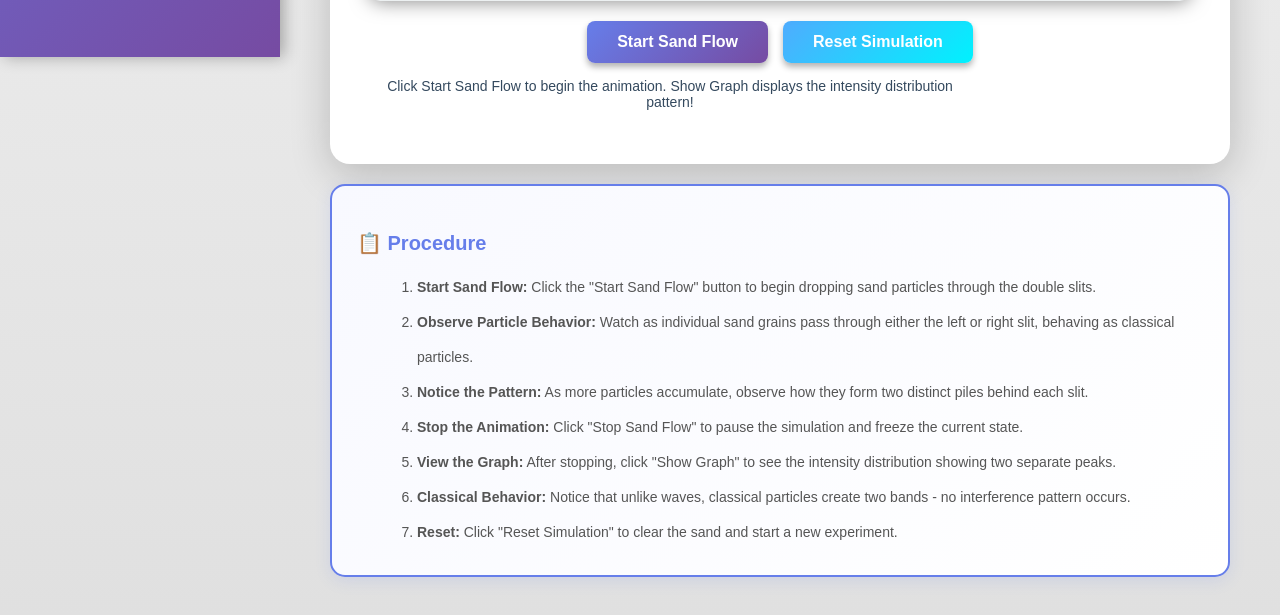
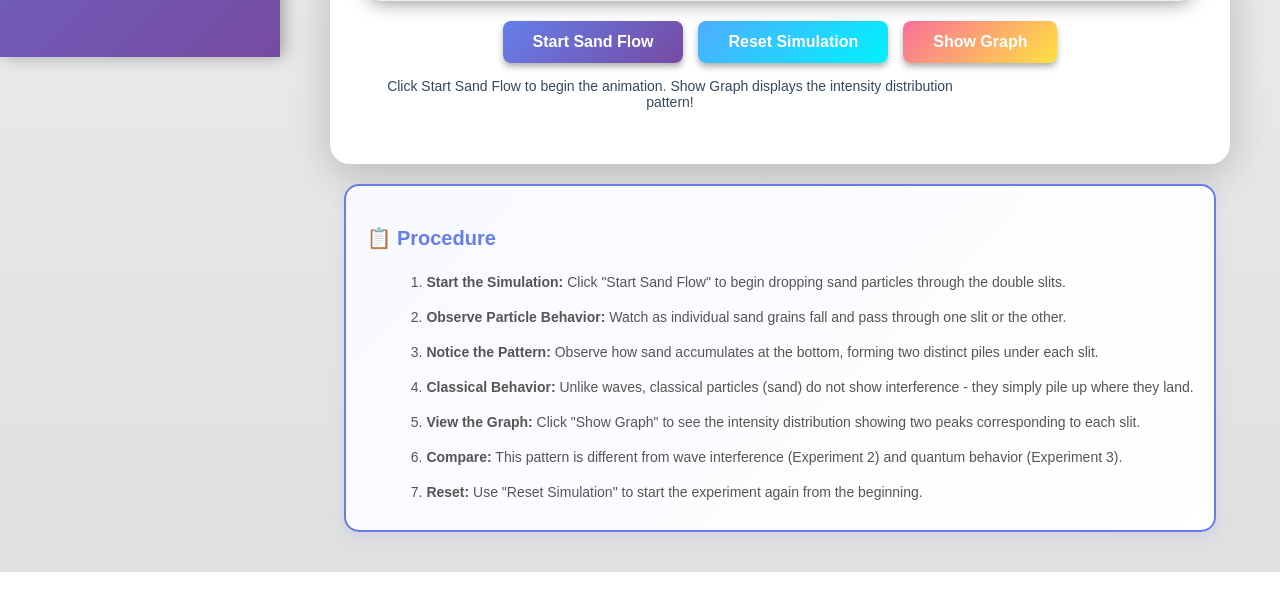
Before and after one commit to virtual-labs/exp-youngs-double-slit-dei, a plain HTML site: page experiment/simulation/index.html in a window 1280 px wide. Shown: the part 743-1358 px from the top of the page. After the commit the page ends 1315 px from the top, so only its background shows below. Drawn offline with Linux system fonts and the light colour scheme.

Commit message:
some new changes2

```diff
--- a/experiment/simulation/index.html
+++ b/experiment/simulation/index.html
@@ -189,11 +189,6 @@
         #showGraphBtn {
             background: linear-gradient(135deg, #fa709a 0%, #fee140 100%);
             color: white;
-            display: none;
-        }
-
-        #showGraphBtn.visible {
-            display: inline-block;
         }
 
         #showGraphBtn:hover {
@@ -262,22 +257,23 @@
 
         <!-- Procedure Section -->
         <div
-            style="max-width: 900px; width: 100%; margin: 20px auto; padding: 25px; background: linear-gradient(135deg, #f8f9ff 0%, #ffffff 100%); border-radius: 15px; box-shadow: 0 4px 15px rgba(102, 126, 234, 0.15); border: 2px solid #667eea;">
+            style="max-width: 900px; margin: 20px auto; padding: 20px; background: linear-gradient(135deg, #f8f9ff 0%, #ffffff 100%); border-radius: 15px; box-shadow: 0 4px 15px rgba(102, 126, 234, 0.15); border: 2px solid #667eea;">
             <h3 style="color: #667eea; margin-bottom: 15px; font-size: 20px;">📋 Procedure</h3>
             <ol style="margin: 0 0 0 20px; line-height: 2.5; color: #555; font-size: 14px;">
-                <li><strong>Start Sand Flow:</strong> Click the "Start Sand Flow" button to begin dropping sand
-                    particles through the double slits.</li>
-                <li><strong>Observe Particle Behavior:</strong> Watch as individual sand grains pass through either the
-                    left or right slit, behaving as classical particles.</li>
-                <li><strong>Notice the Pattern:</strong> As more particles accumulate, observe how they form two
-                    distinct piles behind each slit.</li>
-                <li><strong>Stop the Animation:</strong> Click "Stop Sand Flow" to pause the simulation and freeze the
-                    current state.</li>
-                <li><strong>View the Graph:</strong> After stopping, click "Show Graph" to see the intensity
-                    distribution showing two separate peaks.</li>
-                <li><strong>Classical Behavior:</strong> Notice that unlike waves, classical particles create two bands
-                    - no interference pattern occurs.</li>
-                <li><strong>Reset:</strong> Click "Reset Simulation" to clear the sand and start a new experiment.</li>
+                <li><strong>Start the Simulation:</strong> Click "Start Sand Flow" to begin dropping sand particles
+                    through the double slits.</li>
+                <li><strong>Observe Particle Behavior:</strong> Watch as individual sand grains fall and pass through
+                    one slit or the other.</li>
+                <li><strong>Notice the Pattern:</strong> Observe how sand accumulates at the bottom, forming two
+                    distinct piles under each slit.</li>
+                <li><strong>Classical Behavior:</strong> Unlike waves, classical particles (sand) do not show
+                    interference - they simply pile up where they land.</li>
+                <li><strong>View the Graph:</strong> Click "Show Graph" to see the intensity distribution showing two
+                    peaks corresponding to each slit.</li>
+                <li><strong>Compare:</strong> This pattern is different from wave interference (Experiment 2) and
+                    quantum behavior (Experiment 3).</li>
+                <li><strong>Reset:</strong> Use "Reset Simulation" to start the experiment again from the beginning.
+                </li>
             </ol>
         </div>
     </div>
--- a/experiment/simulation/scripts/simulation.js
+++ b/experiment/simulation/scripts/simulation.js
@@ -136,43 +136,27 @@ function stopGifAnimation() {
     animationGif.src = canvas.toDataURL();
 }
 
-let animationTimer = null;
-const GIF_DURATION = 8000; // Duration of GIF animation in milliseconds (adjust as needed)
-
 function startAnimation() {
     isRunning = true;
     isPaused = false;
     animationGif.classList.remove("paused", "stopped");
-
-    // Hide graph button when starting
-    document.getElementById("showGraphBtn").classList.remove("visible");
-
-    // Hide graph if visible
-    if (isGraphVisible) {
-        toggleGraph();
-    }
 
     // Restart GIF animation
     animationGif.src = "";
     setTimeout(() => {
         animationGif.src = originalGifSrc;
     }, 10);
+}
 
-    // Clear any existing timer
-    if (animationTimer) {
-        clearTimeout(animationTimer);
+function stopAnimation() {
+    if (isRunning) {
+        isRunning = false;
+        isPaused = true;
+        animationGif.classList.add("paused");
+
+        // Immediately freeze GIF at current frame
+        stopGifAnimation();
     }
-
-    // Set timer to show graph button when animation completes
-    animationTimer = setTimeout(() => {
-        if (isRunning) {
-            isRunning = false;
-            animationGif.classList.add("paused");
-            stopGifAnimation();
-            // Show the graph button after animation finishes
-            document.getElementById("showGraphBtn").classList.add("visible");
-        }
-    }, GIF_DURATION);
 }
 
 function resetAnimation() {
@@ -180,12 +164,6 @@ function resetAnimation() {
     isPaused = false;
     animationGif.classList.remove("paused");
     animationGif.classList.add("stopped");
-
-    // Clear animation timer
-    if (animationTimer) {
-        clearTimeout(animationTimer);
-        animationTimer = null;
-    }
 
     // Reset to initial static frame
     animationGif.src = "";
@@ -200,9 +178,6 @@ function resetAnimation() {
     if (isGraphVisible) {
         toggleGraph();
     }
-
-    // Hide the graph button on reset
-    document.getElementById("showGraphBtn").classList.remove("visible");
 }
 
 function toggleGraph() {
@@ -220,6 +195,7 @@ function toggleGraph() {
 }
 
 document.getElementById("startBtn").addEventListener("click", startAnimation);
+document.getElementById("stopBtn").addEventListener("click", stopAnimation);
 document.getElementById("resetBtn").addEventListener("click", resetAnimation);
 document.getElementById("showGraphBtn").addEventListener("click", toggleGraph);
 
```
